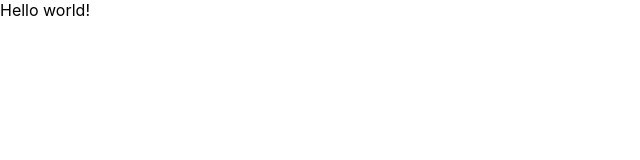
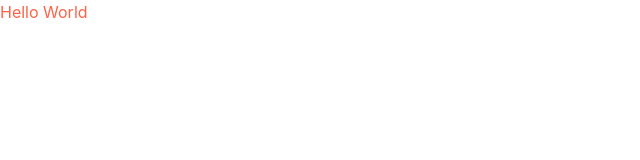
Before and after one commit to tadakun8/planning-poker, a Next.js app: page / in a window 1280 px wide. Shown: the top 160 px of the page, without its empty margins (0-640 px from the left). Built offline with nearby package versions, Linux system fonts and the light colour scheme.

Commit message:
styles: Add chakra UI

```diff
--- a/package.json
+++ b/package.json
@@ -11,6 +11,11 @@
     "format": "prettier --write './**/*.{js,jsx,ts,tsx,json}'"
   },
   "dependencies": {
+    "@chakra-ui/icons": "^2.0.0",
+    "@chakra-ui/react": "^2.0.0",
+    "@emotion/react": "^11.9.0",
+    "@emotion/styled": "^11.8.1",
+    "framer-motion": "^6.3.3",
     "next": "12.1.6",
     "react": "18.1.0",
     "react-dom": "18.1.0"
--- a/pages/_app.tsx
+++ b/pages/_app.tsx
@@ -1,8 +1,13 @@
-import '../styles/globals.css'
-import type { AppProps } from 'next/app'
+import "../styles/globals.css";
+import type { AppProps } from "next/app";
+import { ChakraProvider } from "@chakra-ui/react";
 
 function MyApp({ Component, pageProps }: AppProps) {
-  return <Component {...pageProps} />
+  return (
+    <ChakraProvider>
+      <Component {...pageProps} />
+    </ChakraProvider>
+  );
 }
 
-export default MyApp
+export default MyApp;
--- a/pages/index.tsx
+++ b/pages/index.tsx
@@ -1,5 +1,6 @@
-import type { NextPage } from 'next'
-import Head from 'next/head'
+import type { NextPage } from "next";
+import Head from "next/head";
+import { Box, chakra } from "@chakra-ui/react";
 
 const Home: NextPage = () => {
   return (
@@ -9,9 +10,11 @@
         <meta name="description" content="Generated by create next app" />
         <link rel="icon" href="/favicon.ico" />
       </Head>
-      Hello world!
+      <Box>
+        <chakra.h1 color="tomato">Hello World</chakra.h1>
+      </Box>
     </div>
-  )
-}
+  );
+};
 
-export default Home
+export default Home;
```
Also changed, not shown: 1 other file (tests, documents, lock files or other folders).
